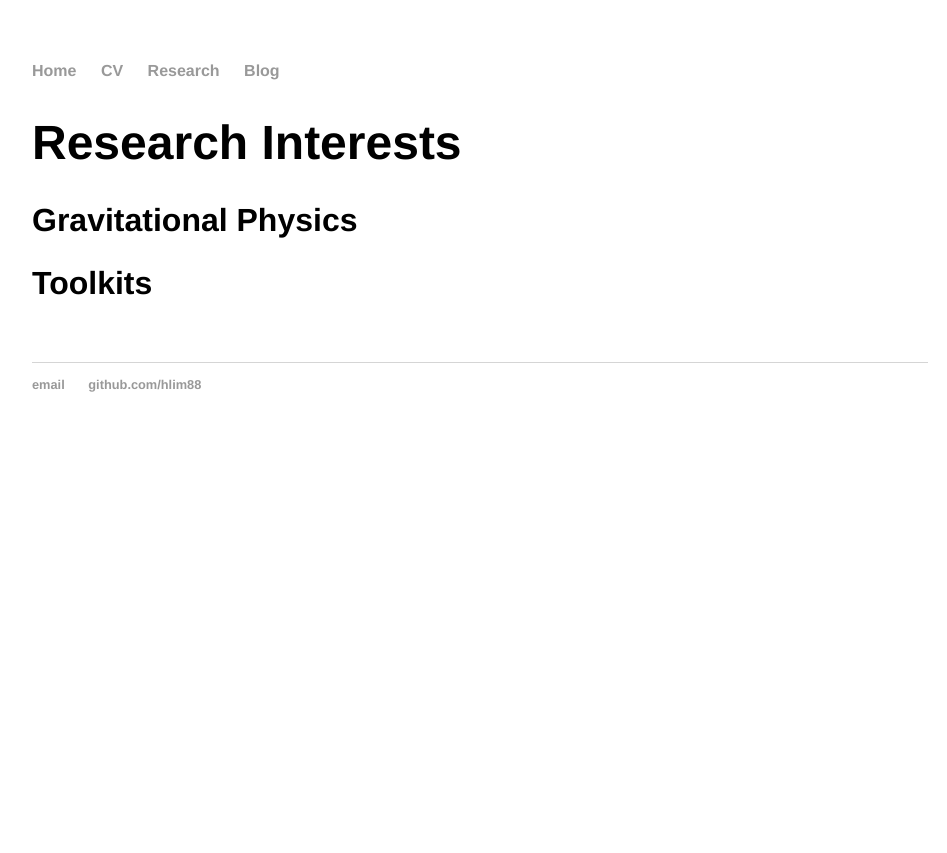
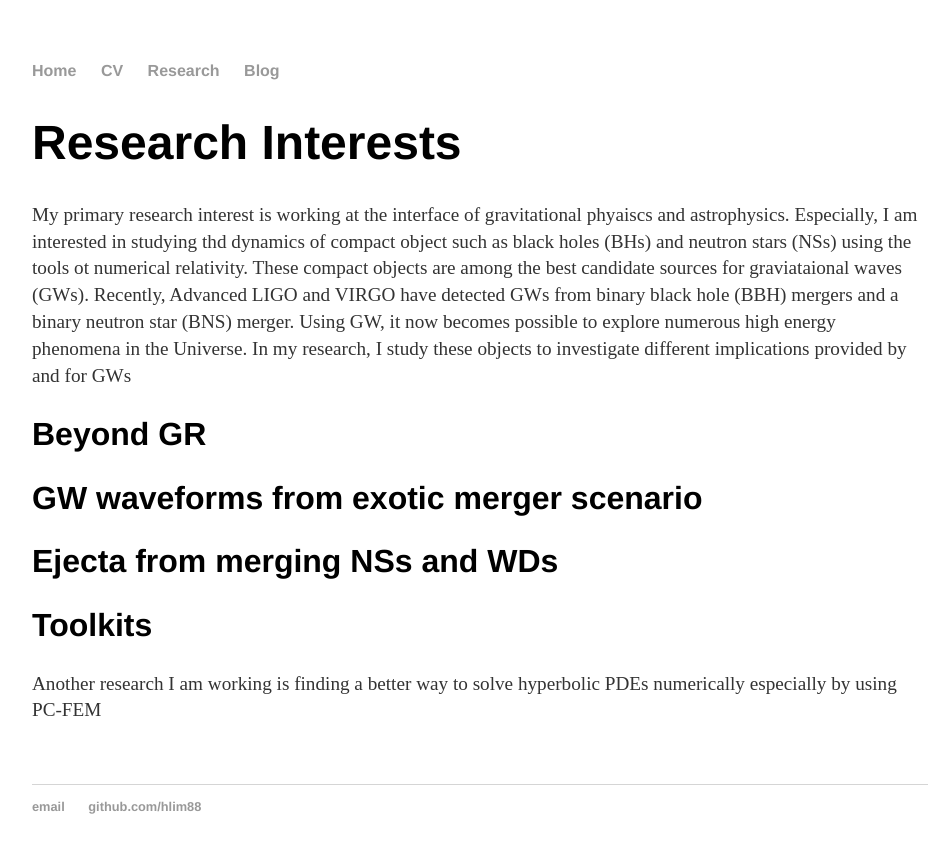
Before and after one commit to hlim88/hlim88.github.io, a Jekyll site: the page built from research/index.html, in a window 1280 px wide. Shown: the top 853 px of the page, without its empty margins (160-1107 px from the left). Built offline with Jekyll 4.4.1, drawn with Linux system fonts in a browser that asks for light colours.

Commit message:
Testing:Research section

```diff
--- a/research/index.html
+++ b/research/index.html
@@ -5,10 +5,24 @@ title: Research Interest
 
 	<div class="cv">
 	       <h1>Research Interests</h1>
+          <p> My primary research interest is working at the interface of gravitational phyaiscs and astrophysics.
+          Especially, I am interested in studying thd dynamics of compact object such as black holes (BHs) and
+          neutron stars (NSs) using the tools ot numerical relativity. These compact objects are among the best
+          candidate sources for graviataional waves (GWs). Recently, Advanced LIGO and VIRGO have detected GWs
+          from binary black hole (BBH) mergers and a binary neutron star (BNS) merger. Using GW, it now becomes
+          possible to explore numerous high energy phenomena in the Universe. In my research, I study these
+          objects to investigate different implications provided by and for GWs</p>
 
-		<h2>Gravitational Physics</h2>
+		<h2>Beyond GR</h2>
+
+        <h2>GW waveforms from exotic merger scenario</h2>
+
+        <h2>Ejecta from merging NSs and WDs</h2>
 
 		<h2>Toolkits</h2>
 
+        <p> Another research I am working is finding a better way to solve hyperbolic PDEs numerically especially by
+        using PC-FEM</p>
+
 
 	</div>
```
